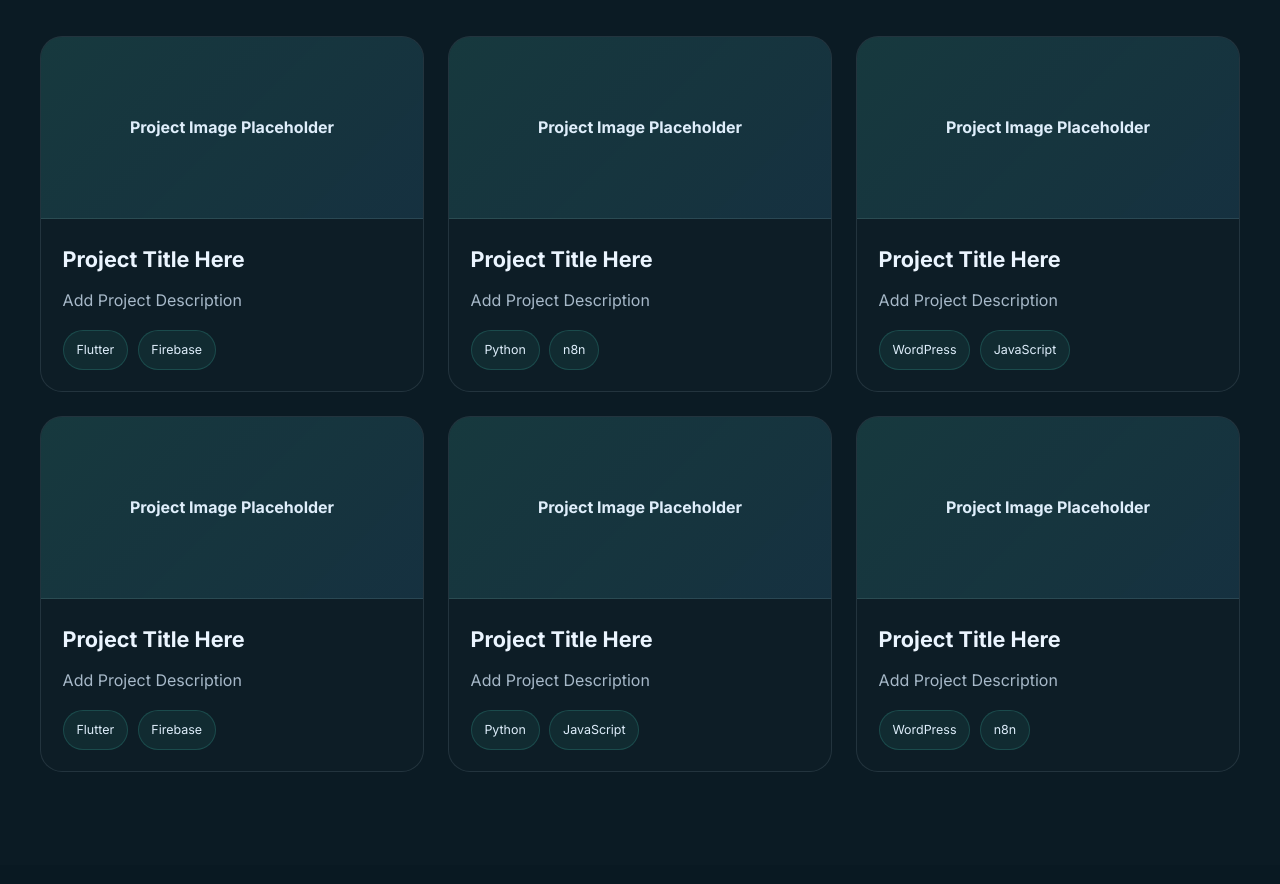
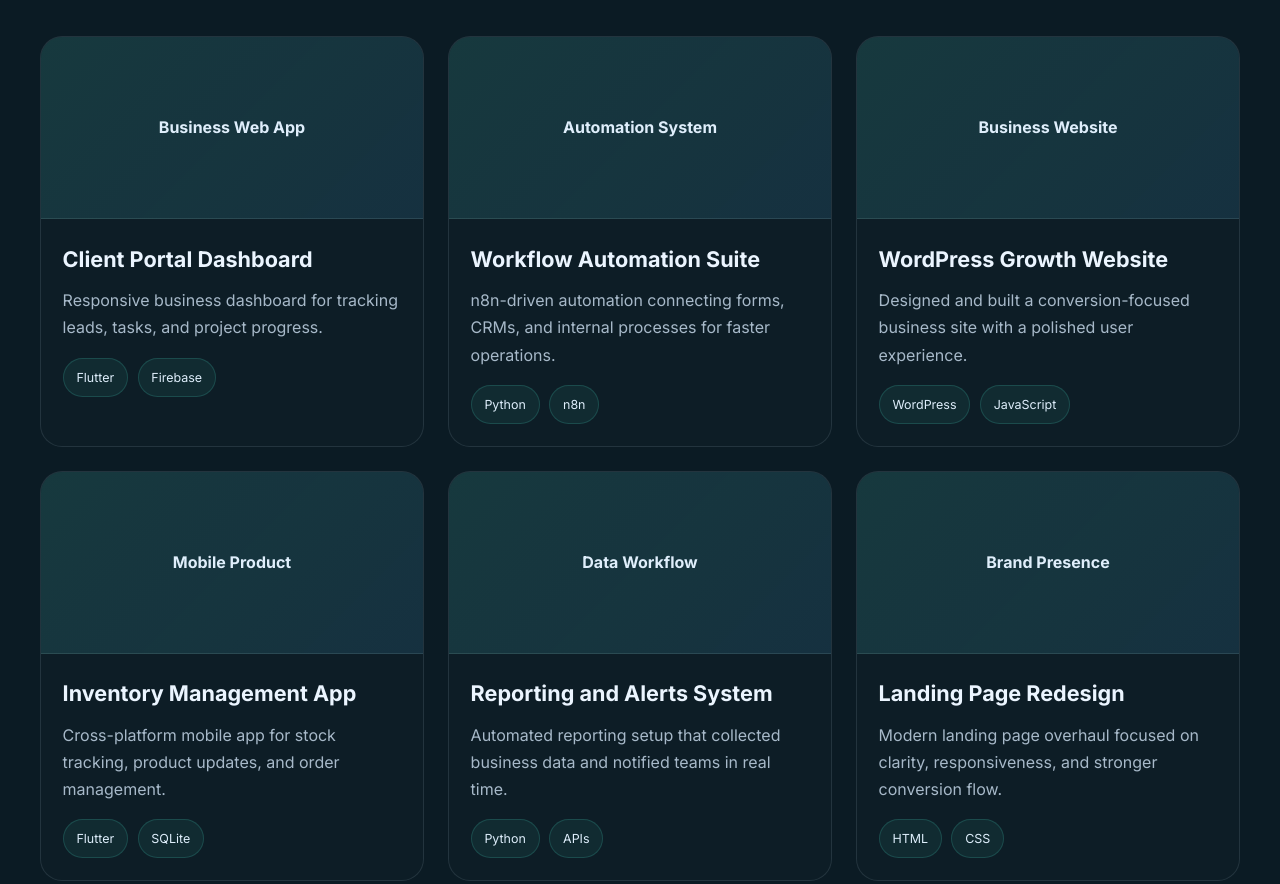
Before and after one commit to niaziniaz024-wq/portfolio, a plain HTML site: page index.html in a window 1280 px wide. Shown: the part 4465-5349 px from the top of the page. Drawn offline with Linux system fonts and the light colour scheme.

Commit message:
Replace placeholder project cards

```diff
--- a/index.html
+++ b/index.html
@@ -278,11 +278,11 @@
             <div class="projects-grid">
               <article class="project-card reveal">
                 <div class="project-visual">
-                  <span>Project Image Placeholder</span>
+                  <span>Business Web App</span>
                 </div>
                 <div class="project-meta">
-                  <h3>Project Title Here</h3>
-                  <p>Add Project Description</p>
+                  <h3>Client Portal Dashboard</h3>
+                  <p>Responsive business dashboard for tracking leads, tasks, and project progress.</p>
                   <div class="tag-list">
                     <span>Flutter</span>
                     <span>Firebase</span>
@@ -292,11 +292,11 @@
 
               <article class="project-card reveal">
                 <div class="project-visual">
-                  <span>Project Image Placeholder</span>
+                  <span>Automation System</span>
                 </div>
                 <div class="project-meta">
-                  <h3>Project Title Here</h3>
-                  <p>Add Project Description</p>
+                  <h3>Workflow Automation Suite</h3>
+                  <p>n8n-driven automation connecting forms, CRMs, and internal processes for faster operations.</p>
                   <div class="tag-list">
                     <span>Python</span>
                     <span>n8n</span>
@@ -306,11 +306,11 @@
 
               <article class="project-card reveal">
                 <div class="project-visual">
-                  <span>Project Image Placeholder</span>
+                  <span>Business Website</span>
                 </div>
                 <div class="project-meta">
-                  <h3>Project Title Here</h3>
-                  <p>Add Project Description</p>
+                  <h3>WordPress Growth Website</h3>
+                  <p>Designed and built a conversion-focused business site with a polished user experience.</p>
                   <div class="tag-list">
                     <span>WordPress</span>
                     <span>JavaScript</span>
@@ -320,42 +320,42 @@
 
               <article class="project-card reveal">
                 <div class="project-visual">
-                  <span>Project Image Placeholder</span>
+                  <span>Mobile Product</span>
                 </div>
                 <div class="project-meta">
-                  <h3>Project Title Here</h3>
-                  <p>Add Project Description</p>
+                  <h3>Inventory Management App</h3>
+                  <p>Cross-platform mobile app for stock tracking, product updates, and order management.</p>
                   <div class="tag-list">
                     <span>Flutter</span>
-                    <span>Firebase</span>
+                    <span>SQLite</span>
                   </div>
                 </div>
               </article>
 
               <article class="project-card reveal">
                 <div class="project-visual">
-                  <span>Project Image Placeholder</span>
+                  <span>Data Workflow</span>
                 </div>
                 <div class="project-meta">
-                  <h3>Project Title Here</h3>
-                  <p>Add Project Description</p>
+                  <h3>Reporting and Alerts System</h3>
+                  <p>Automated reporting setup that collected business data and notified teams in real time.</p>
                   <div class="tag-list">
                     <span>Python</span>
-                    <span>JavaScript</span>
+                    <span>APIs</span>
                   </div>
                 </div>
               </article>
 
               <article class="project-card reveal">
                 <div class="project-visual">
-                  <span>Project Image Placeholder</span>
+                  <span>Brand Presence</span>
                 </div>
                 <div class="project-meta">
-                  <h3>Project Title Here</h3>
-                  <p>Add Project Description</p>
+                  <h3>Landing Page Redesign</h3>
+                  <p>Modern landing page overhaul focused on clarity, responsiveness, and stronger conversion flow.</p>
                   <div class="tag-list">
-                    <span>WordPress</span>
-                    <span>n8n</span>
+                    <span>HTML</span>
+                    <span>CSS</span>
                   </div>
                 </div>
               </article>
```
